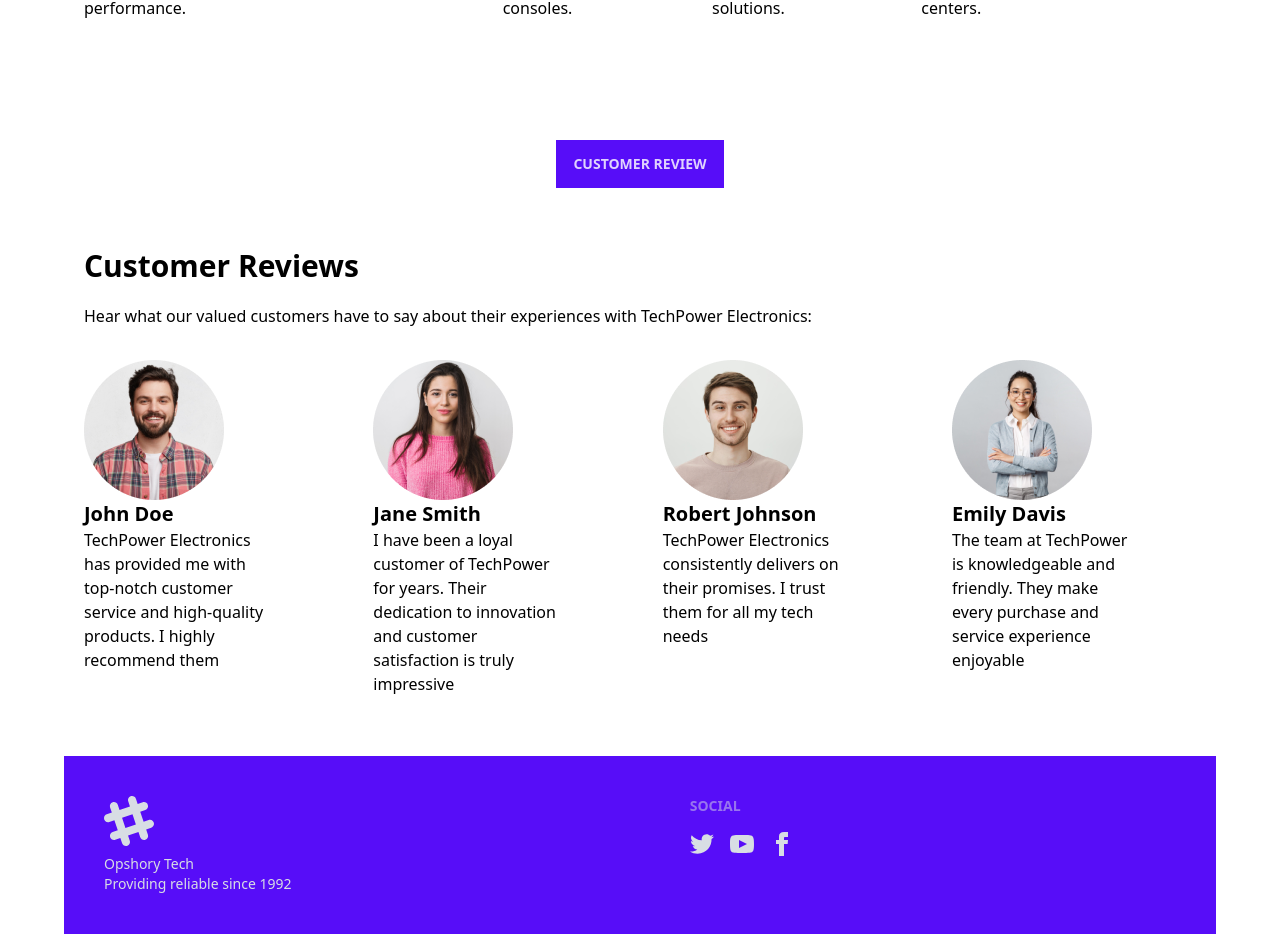
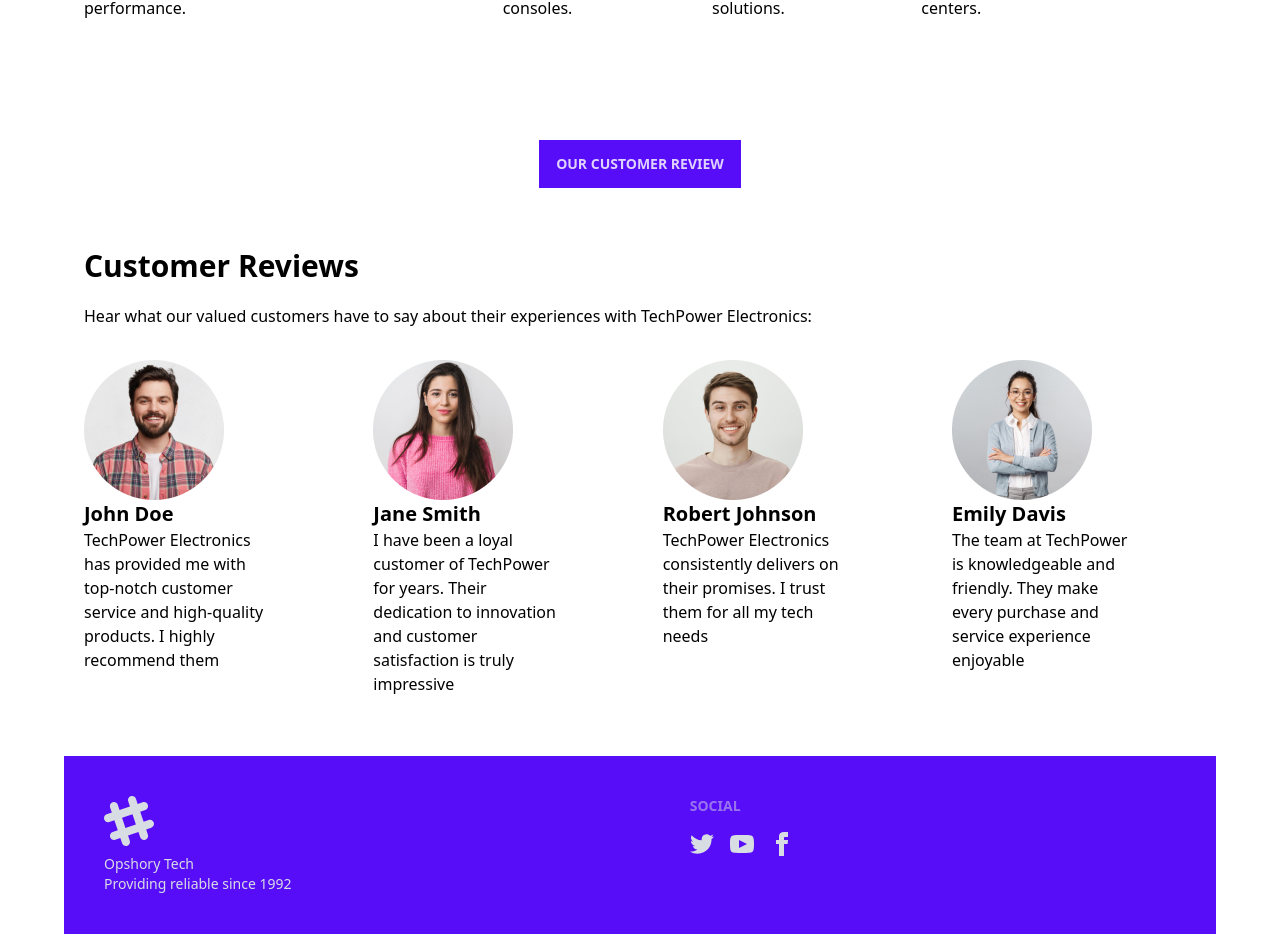
Before and after one commit to ZobaidaHossain/assignment-10-Tech_shop_client-side, a React (Vite) app: page / in a window 1280 px wide. Shown: the part 2172-3106 px from the top of the page. Built offline with nearby package versions, Linux system fonts and the light colour scheme; no server answers.

Commit message:
customer service portion added

```diff
--- a/src/Home/Home.jsx
+++ b/src/Home/Home.jsx
@@ -70,7 +70,7 @@ const containerStyle = isDarkTheme ? darkThemeStyle : lightThemeStyle;
          </div>
 
          <div className="grid justify-items-center m-5  ">
-         <button className="btn btn-primary rounded-none m-5" >Customer Review</button>
+         <button className="btn btn-primary rounded-none m-5" >Our Customer Review</button>
          <Gallary></Gallary>
          </div>
 
```
